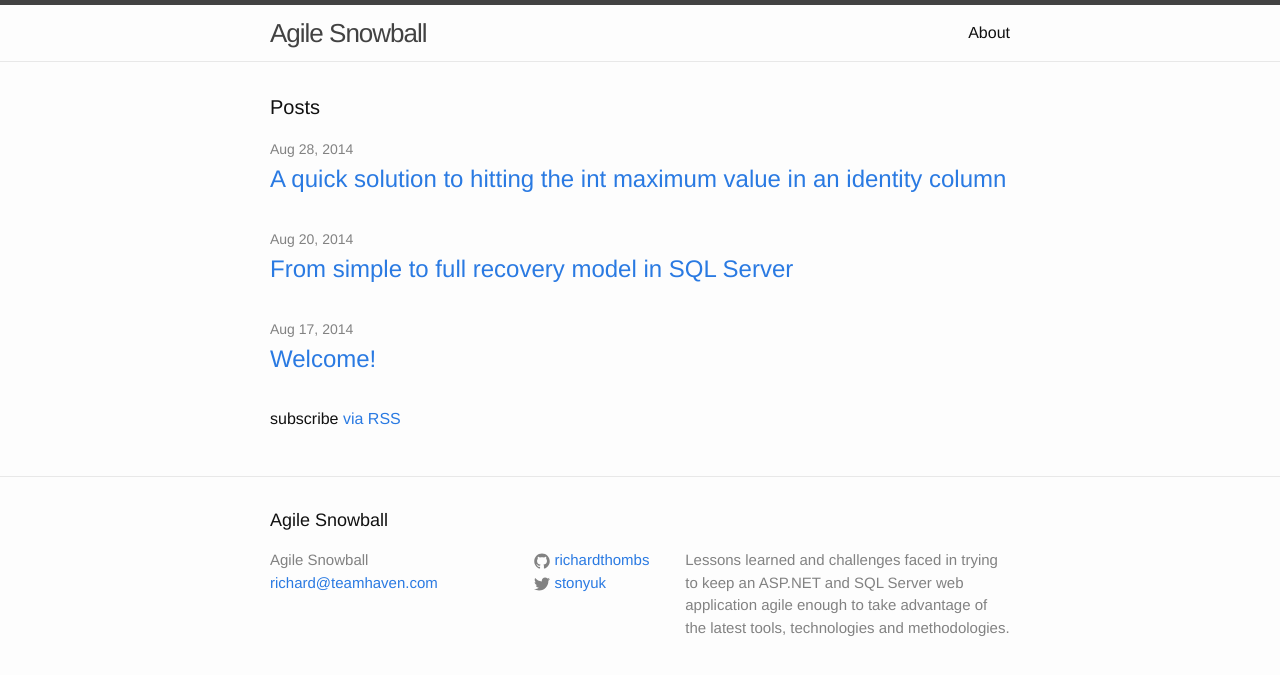
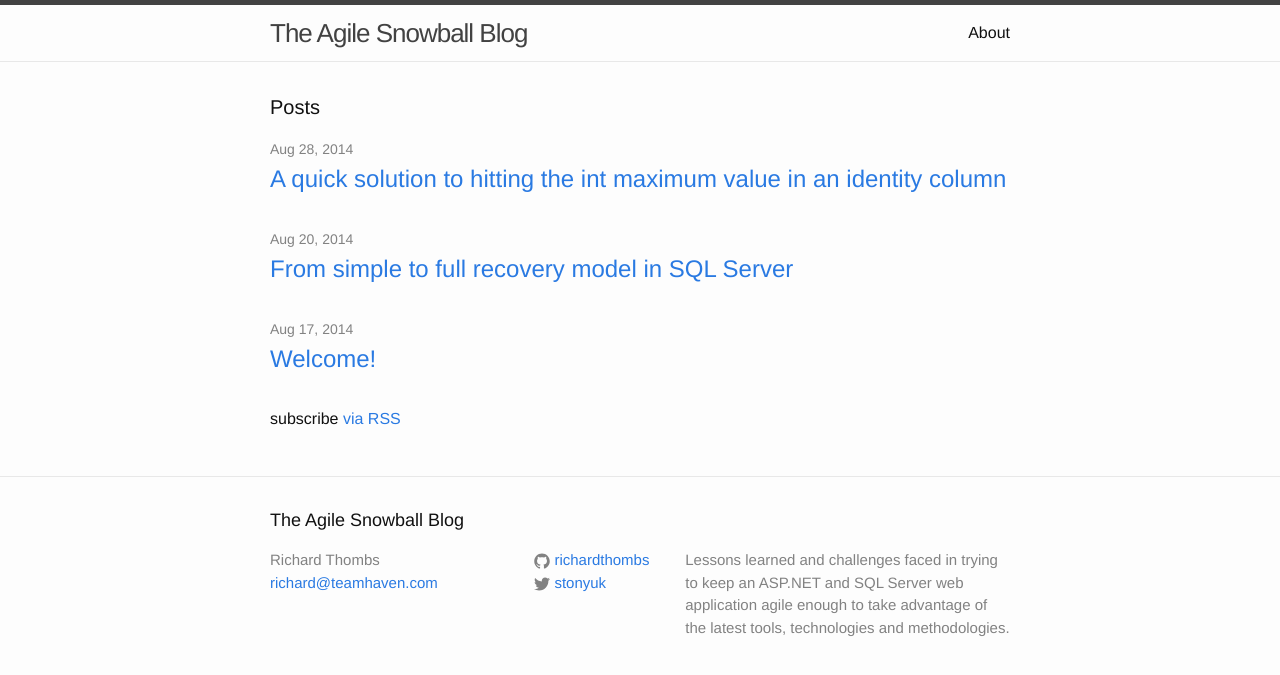
Before and after one commit to richardthombs/agilesnowball.com, a Jekyll site: the page built from index.html, in a window 1280 px wide. Shown: the top 675 px of the page. Built offline with Jekyll 4.4.1, drawn with Linux system fonts in a browser that asks for light colours.

Commit message:
Layout tweaks

```diff
--- a/_config.yml
+++ b/_config.yml
@@ -1,5 +1,6 @@
 # Site settings
-title: Agile Snowball
+author: Richard Thombs
+title: The Agile Snowball Blog
 email: richard@teamhaven.com
 description: > # this means to ignore newlines until "baseurl:"
   Lessons learned and challenges faced in trying to keep an ASP.NET and
--- a/_includes/footer.html
+++ b/_includes/footer.html
@@ -7,7 +7,7 @@
     <div class="footer-col-wrapper">
       <div class="footer-col  footer-col-1">
         <ul class="contact-list">
-          <li>{{ site.title }}</li>
+          <li>{{ site.author }}</li>
           <li><a href="mailto:{{ site.email }}">{{ site.email }}</a></li>
         </ul>
       </div>
```
Also changed, not shown: _layouts/default.html (line endings or trailing spaces).
